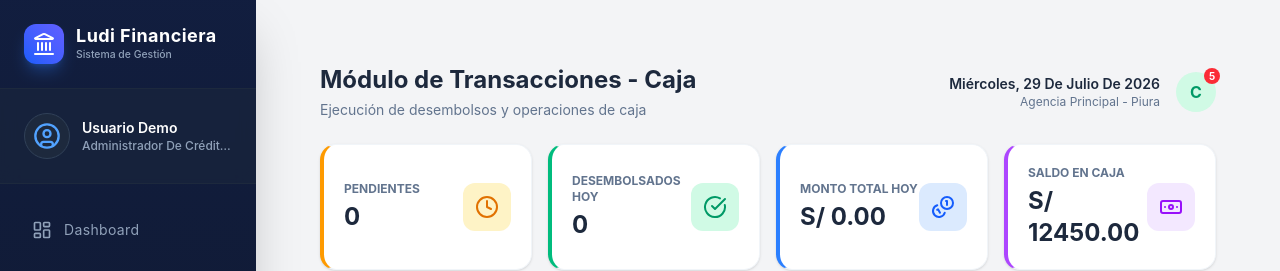
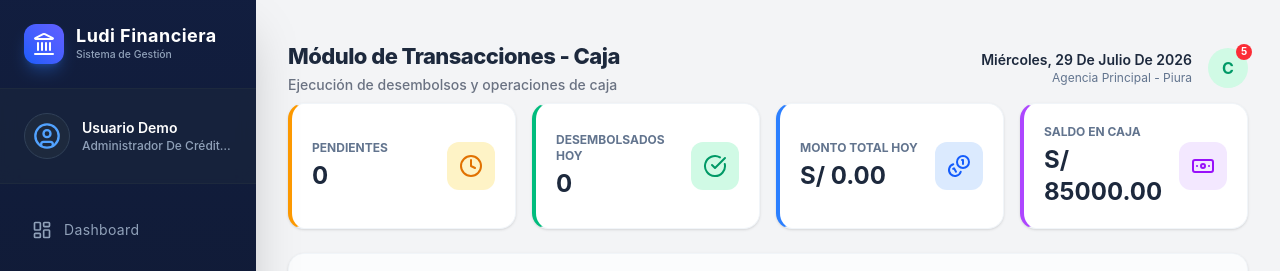
Before and after one commit to jzapata7660/sistema-financiero-ludi, a React (Vite) app in the folder frontend/: page /dashboard/caja in a window 1280 px wide. Shown: the top 271 px of the page. Built offline with nearby package versions, Linux system fonts and the light colour scheme; no server answers; sample sign-in values are in the browser's storage.

Commit message:
Fix CajaView UI styling, ModalDesembolso status text, and initial balance

```diff
--- a/frontend/src/components/ModalDesembolso.jsx
+++ b/frontend/src/components/ModalDesembolso.jsx
@@ -166,7 +166,7 @@ const ModalDesembolso = ({ isOpen, onClose, expediente, onSuccess }) => {
               <div>
                 <p className="text-xs text-amber-700 mb-1">Estado Actual</p>
                 <span className="inline-flex items-center px-3 py-1 rounded-full text-xs font-bold bg-amber-100 text-amber-800">
-                  Pendiente de Desembolso
+                  Aprobada
                 </span>
               </div>
             </div>
--- a/frontend/src/views/CajaView.jsx
+++ b/frontend/src/views/CajaView.jsx
@@ -55,12 +55,12 @@ const CajaView = () => {
   const montoTotalHoy = historial.reduce((sum, h) => sum + h.monto, 0);
 
   return (
-    <div className="p-8 max-w-7xl mx-auto space-y-6">
+    <div className="space-y-6">
       {/* Header */}
-      <div className="flex justify-between items-center mb-6">
+      <div className="flex justify-between items-center mb-2 pt-2">
         <div>
-          <h1 className="text-2xl font-bold text-slate-800">Módulo de Transacciones - Caja</h1>
-          <p className="text-slate-500 text-sm mt-1">Ejecución de desembolsos y operaciones de caja</p>
+          <h2 className="text-[22px] font-extrabold text-slate-800 tracking-tight">Módulo de Transacciones - Caja</h2>
+          <p className="text-sm text-gray-500 mt-0.5 font-medium">Ejecución de desembolsos y operaciones de caja</p>
         </div>
         <div className="text-right flex items-center gap-4">
           <div>
@@ -111,7 +111,7 @@ const CajaView = () => {
         <div className="bg-white p-5 rounded-2xl shadow-sm border border-slate-100 border-l-4 border-l-purple-500 flex justify-between items-center">
           <div>
             <p className="text-xs font-bold text-slate-500 mb-1">SALDO EN CAJA</p>
-            <p className="text-2xl font-bold text-slate-800">S/ {(12450.00 - montoTotalHoy).toFixed(2)}</p>
+            <p className="text-2xl font-bold text-slate-800">S/ {(85000.00 - montoTotalHoy).toFixed(2)}</p>
           </div>
           <div className="bg-purple-100 p-3 rounded-xl text-purple-600">
             <Banknote className="w-6 h-6" />
@@ -199,7 +199,7 @@ const CajaView = () => {
                     <td className="py-4 px-6 text-center">
                       <span className="inline-flex items-center gap-1.5 px-3 py-1 rounded-full text-xs font-bold bg-amber-100 text-amber-700 border border-amber-200">
                         <span className="w-1.5 h-1.5 rounded-full bg-amber-500"></span>
-                        Pendiente
+                        Aprobada
                       </span>
                     </td>
                     <td className="py-4 px-6 text-center">
```
